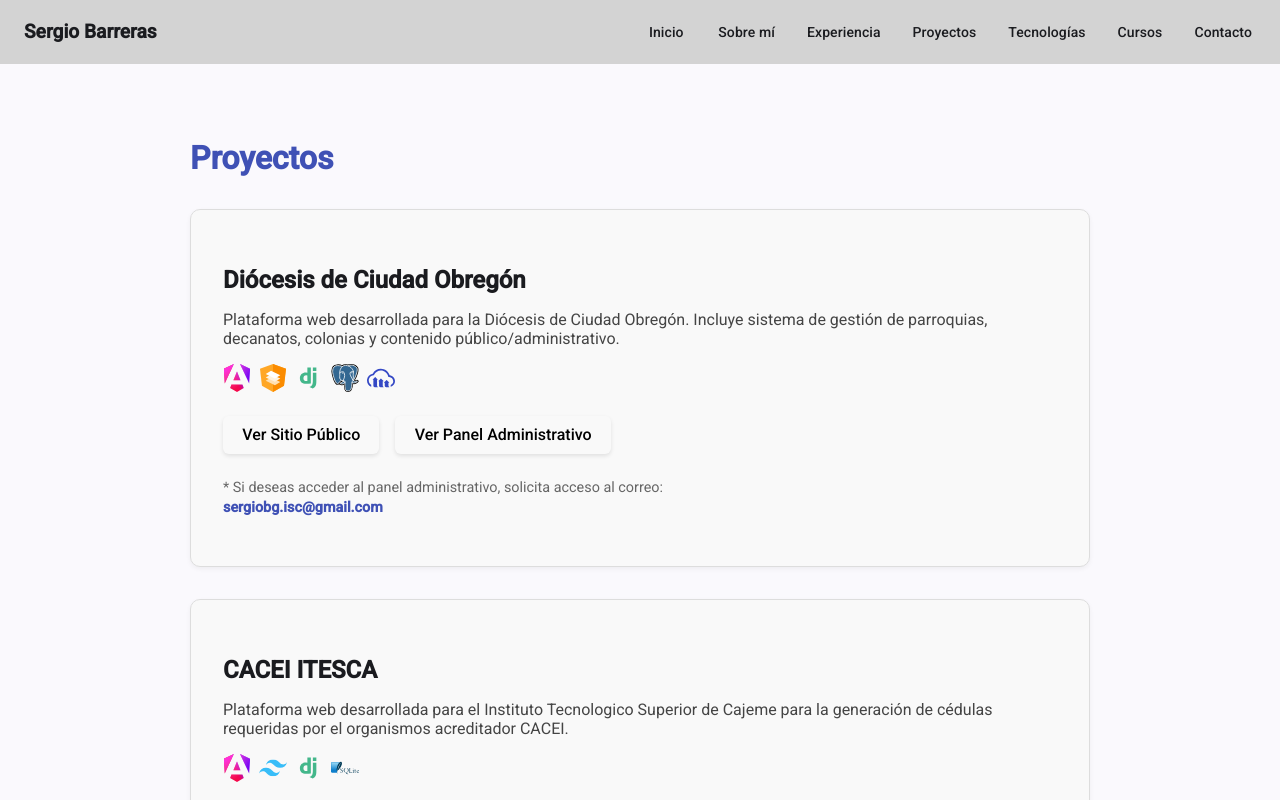
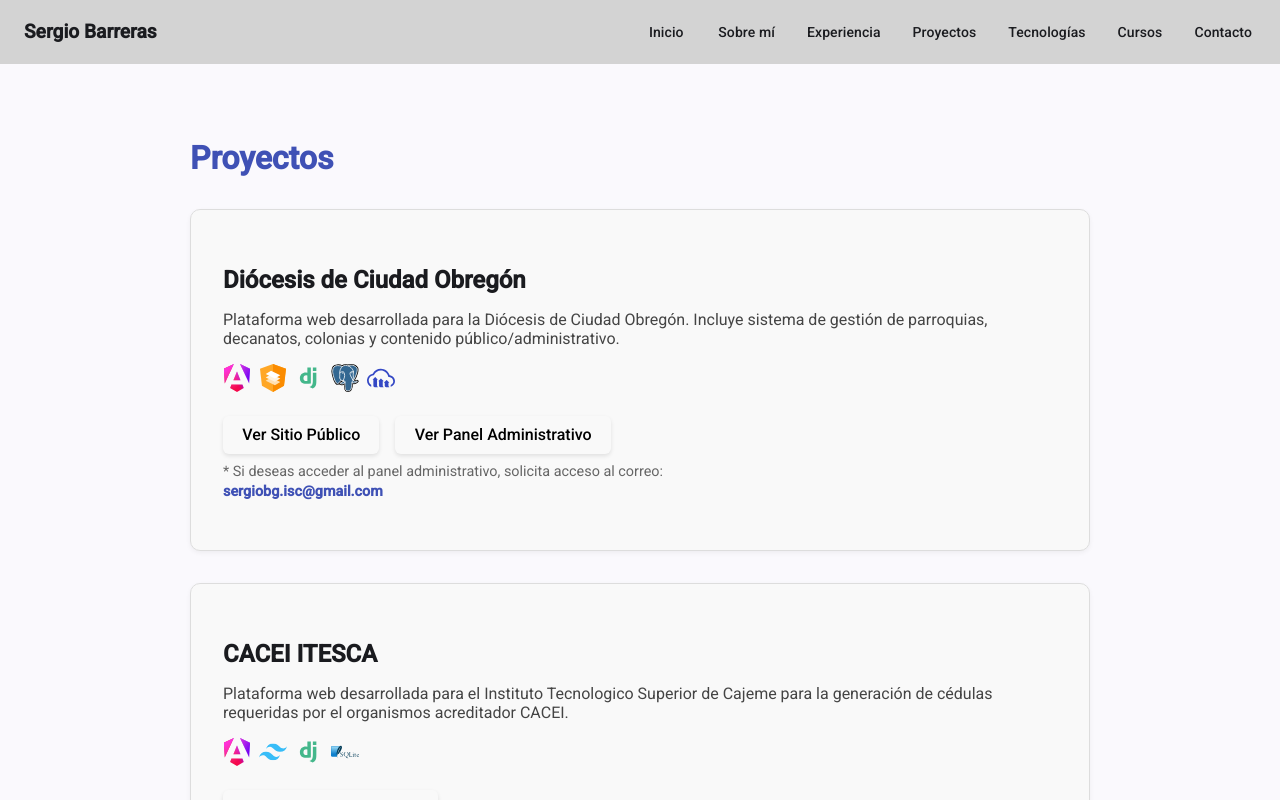
Before and after one commit to SergioBGISC99/portafolio, an Angular app: page /proyectos in a window 1280 px wide. Built offline with nearby package versions, Linux system fonts and the light colour scheme.

Commit message:
estilo en tarjetas de proyectos actualizado

```diff
--- a/src/app/pages/projects/projects.component.html
+++ b/src/app/pages/projects/projects.component.html
@@ -36,13 +36,13 @@
           >
             Ver Panel Administrativo
           </a>
+        </div>
 
-          <p class="admin-note" *ngIf="proyecto.adminUrl">
-            * Si deseas acceder al panel administrativo, solicita acceso al
-            correo:
-            <strong> sergiobg.isc&#64;gmail.com </strong>
-          </p>
-        </div>
+        <p class="admin-note" *ngIf="proyecto.adminUrl">
+          * Si deseas acceder al panel administrativo, solicita acceso al
+          correo:
+          <strong> sergiobg.isc&#64;gmail.com </strong>
+        </p>
       </div>
     </div>
   </div>
```
